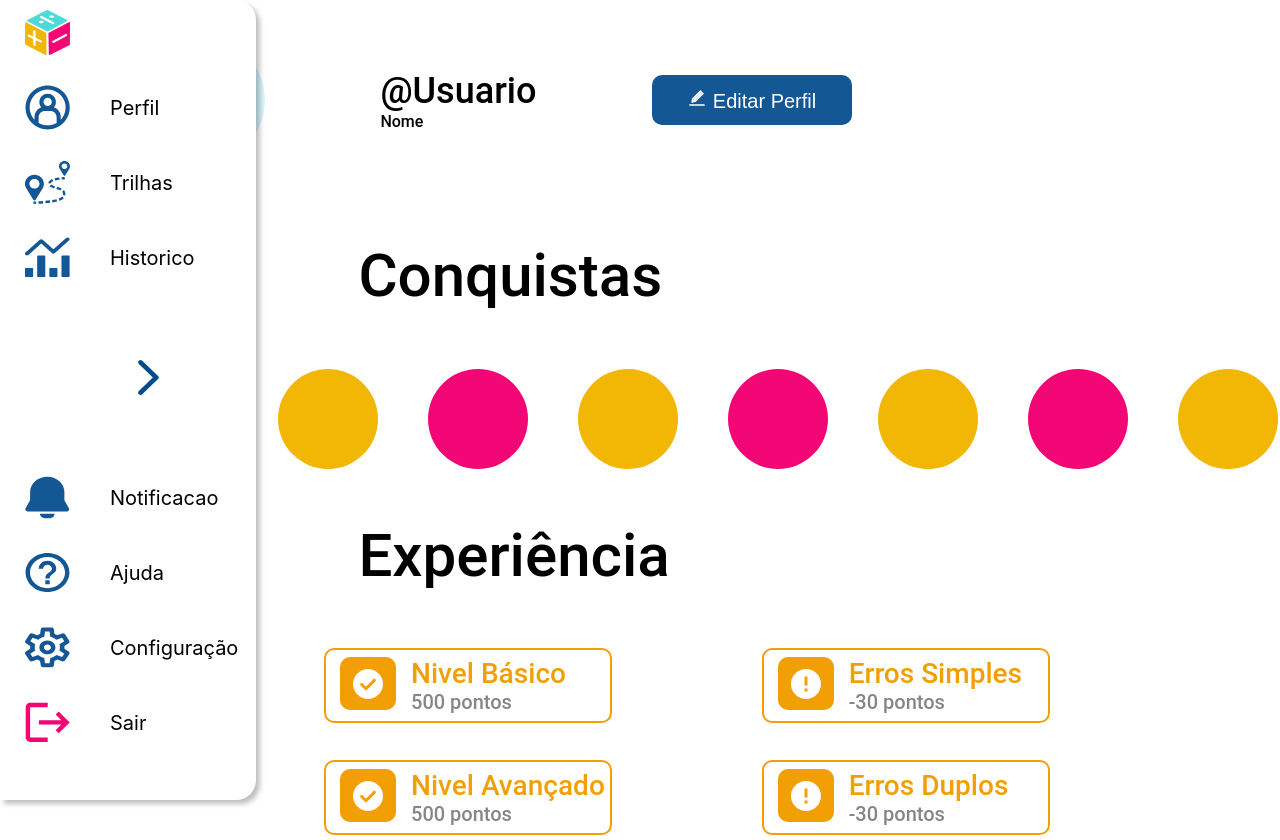
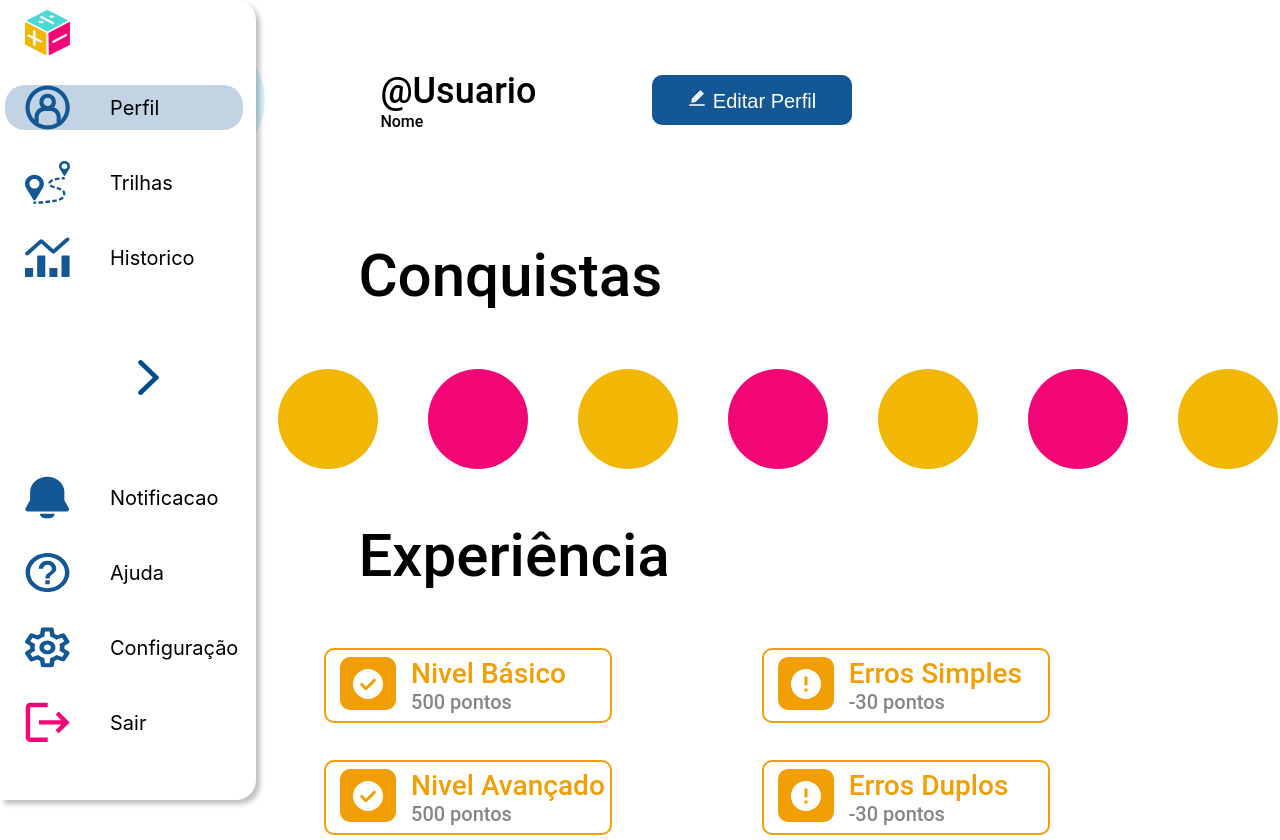
Before and after one commit to ViniciusCalo/NERA_Front, a React (Create React App) app: page / in a window 1280 px wide. Built offline with nearby package versions, Linux system fonts and the light colour scheme.

Commit message:
update src/components/MenuLateral/index.js, styles.js and global.js

```diff
--- a/src/components/MenuLateral/index.js
+++ b/src/components/MenuLateral/index.js
@@ -11,12 +11,17 @@ import sair from './img/Vector_Logout.svg'
 import seta from './img/seta.svg'
 
 
+
+
+
+
 const MenuLateral = () => {
+
   return (
-    <C.Menu>
+    <C.Menu >
       <C.Lista>
         <C.Item><C.Link href="#"><C.Icone src={logo} /></C.Link></C.Item>
-        <C.Item><C.Link href="#"><C.Icone src={user} /><C.Texto>Perfil</C.Texto></C.Link></C.Item>
+        <C.ItemAtivo><C.Item ><C.Link href="#"><C.Icone src={user} /><C.Texto>Perfil</C.Texto></C.Link></C.Item></C.ItemAtivo>
         <C.Item><C.Link href="#"><C.Icone src={trilha} /><C.Texto>Trilhas</C.Texto></C.Link></C.Item>
         <C.Item><C.Link href="#"><C.Icone src={his} /><C.Texto>Historico</C.Texto></C.Link></C.Item>
         <C.Item2><C.Link href="#"><C.Icone2 src={seta} /></C.Link></C.Item2>
--- a/src/components/MenuLateral/styles.js
+++ b/src/components/MenuLateral/styles.js
@@ -45,6 +45,13 @@ margin-left: 50%;
     margin-top: 80px;
     margin-bottom: 80px;
     `;
+
+    export const ItemAtivo = styled.div`
+    width: 95%;
+    border-radius: 20px;
+    background: rgba(3, 76, 140, 0.24);
+    `;
+
 export const Link = styled.a`
     display: flex;
     align-items: center;
--- a/src/styles/global.js
+++ b/src/styles/global.js
@@ -6,16 +6,16 @@ const Global = createGlobalStyle`
     padding: 0;
         box-sizing: border-box;
     }
+    .ativo{
+        border-radius: 40px;
+background: rgba(3, 76, 140, 0.24);
+    }
     body {
         font-family: 'Roboto', Sans-Serif;
-<<<<<<< HEAD
        /* background:  #4ED9D9;
         display: flex;
         justify-content: center;
         align-items: center;*/
-=======
-        background:  #4ED9D9;
->>>>>>> dev-thais
     }
     `
 
```
